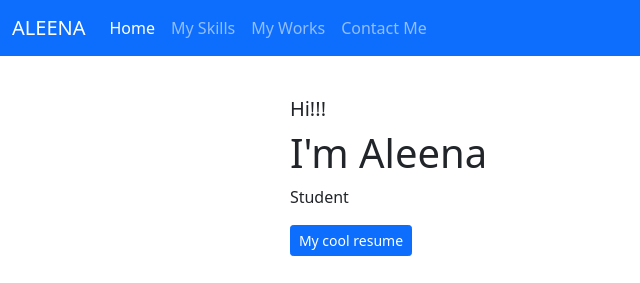
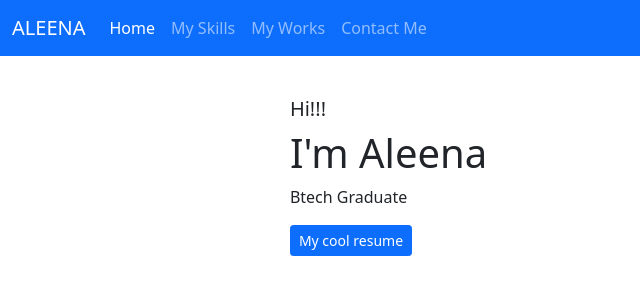
Before and after one commit to ALEENA2002/Aleena-Maria-Paul, a plain HTML site: page index.html in a window 1280 px wide. Shown: the top 283 px of the page, 0-640 px from the left. Drawn offline with nearby package versions, Linux system fonts and the light colour scheme; a script that the page names is missing.

Commit message:
Update index.html

```diff
--- a/index.html
+++ b/index.html
@@ -41,7 +41,7 @@
     <div class="d-flex justify-content-sm-center align-items-center flex-column justify-content-md-start align-items-md-start">
     <h5>Hi!!! </h5>
     <h1>I'm Aleena</h1>
-    <p>Student</p>
+    <p>Btech Graduate</p>
     <button class="btn btn-primary btn-sm">My cool resume</button>
   </div>
 
```
